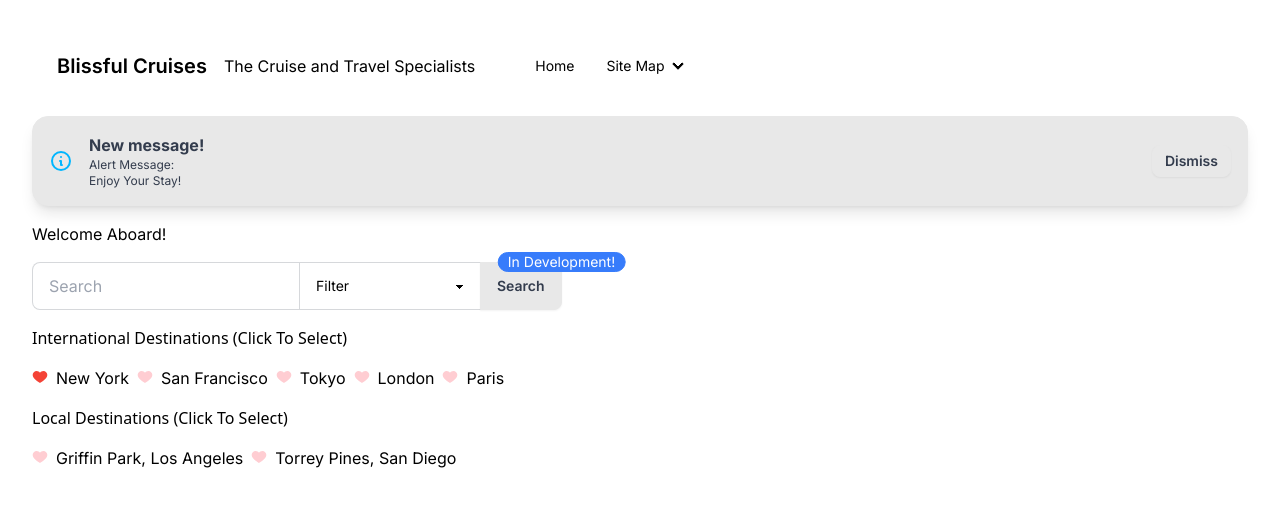
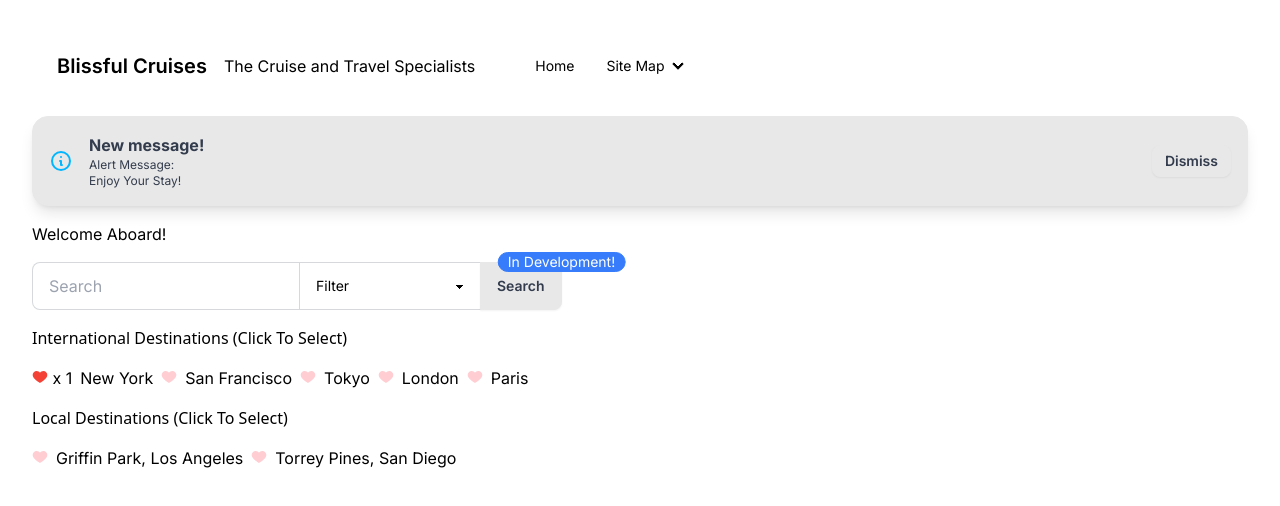
Before and after one commit to tedster827/travel-agency-website, a Next.js app: page / in a window 1280 px wide. Both pictures are taken after a click on the item "New York". Shown: the top 506 px of the page. Built offline with nearby package versions, Linux system fonts and the light colour scheme.

Commit message:
feat(destinations): adds like count when user clickes like counter

```diff
--- a/src/app/components/Destination.tsx
+++ b/src/app/components/Destination.tsx
@@ -9,9 +9,11 @@ interface DestinationProps {
 
 const Destination: React.FunctionComponent<DestinationProps> = ({name, enableLikeButton, enableLikeCount}) => {
     const [isSelected, setIsSelected] = useState(false)
+    const [likeCount, setLikeCount] = useState(0)
 
     const handleMouseClick = () => {
         setIsSelected(!isSelected)
+        setLikeCount(likeCount + 1)
     }
 
     return (
@@ -34,6 +36,10 @@ const Destination: React.FunctionComponent<DestinationProps> = ({name, enableLik
                         <FcLikePlaceholder/>
                     }
                 </button>
+
+                }
+                {enableLikeCount && likeCount > 0 &&
+                    <span> x {likeCount}</span>
                 }
                  <span
                      className={"ml-2"}
--- a/src/app/components/DestinationList.tsx
+++ b/src/app/components/DestinationList.tsx
@@ -56,6 +56,7 @@ const DestinationList: ({ destinations, heading, onSelection }: DestinationListP
              {
                  destinations.map((location, index) =>
                      <Destination
+                         key={location}
                          name={location}
                          enableLikeButton={true}
                          enableLikeCount={true}
```
